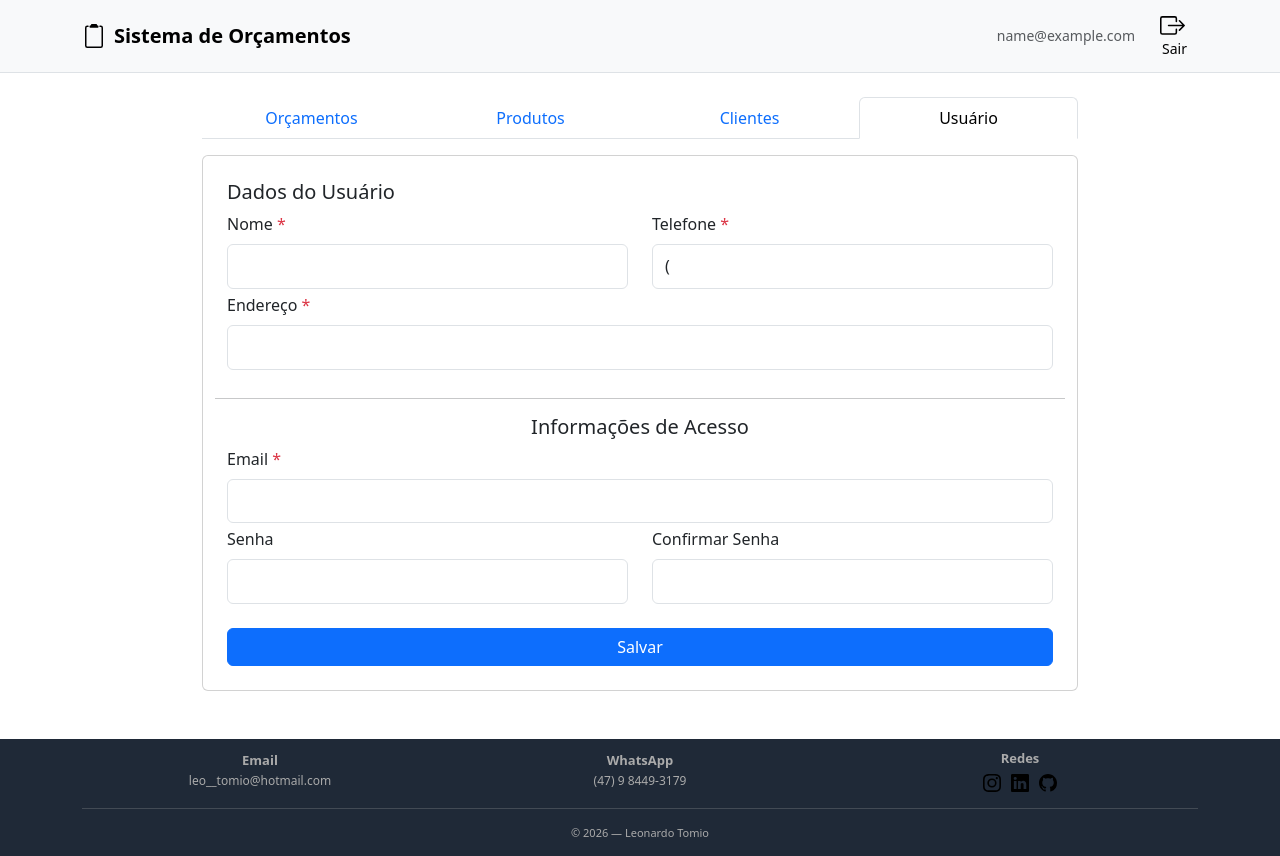
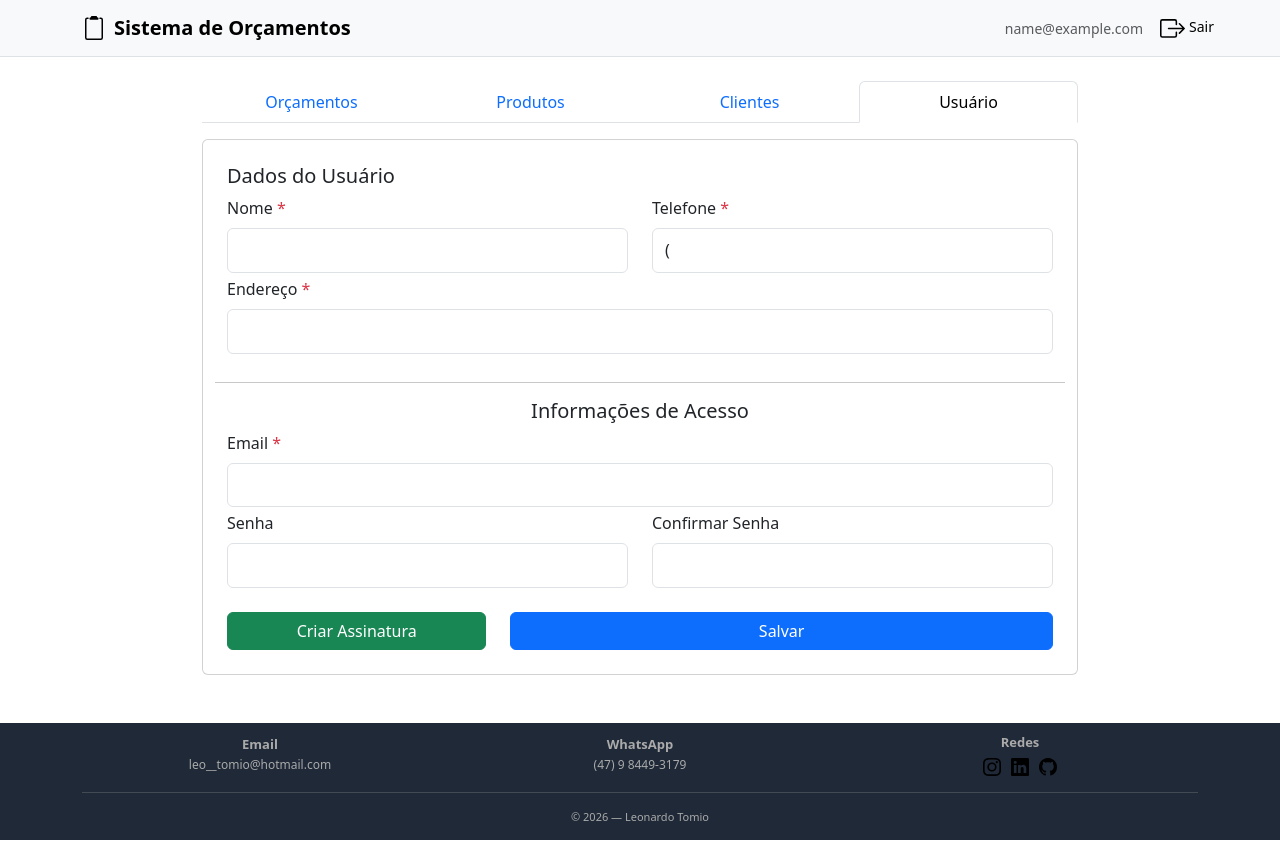
Before and after one commit to LeoTomio/sistema-orcamento-web, a React (Vite) app: page /dashboard in a window 1280 px wide. Built offline with nearby package versions, Linux system fonts and the light colour scheme; no server answers; sample sign-in values are in the browser's storage.

Commit message:
estilos + ajustes + componente assinatura

```diff
--- a/package.json
+++ b/package.json
@@ -23,6 +23,7 @@
     "react-dom": "^19.2.4",
     "react-router-dom": "^7.13.0",
     "react-select": "^5.10.2",
+    "react-signature-canvas": "^1.1.0-alpha.2",
     "sonner": "^2.0.7",
     "uuid": "^13.0.0"
   }
--- a/src/components/NavBar.tsx
+++ b/src/components/NavBar.tsx
@@ -1,28 +1,32 @@
 import { Button, Container, Nav, Navbar } from "react-bootstrap"
 import { BoxArrowRight, Clipboard2 } from "react-bootstrap-icons"
 import { useAuth } from "../context/AuthContext"
+import "../styles/navbar.css"
 
 function NavBar() {
     const { signOut, user } = useAuth()
-    return (<Navbar bg="light" expand="lg" className="border-bottom">
-        <Container className="d-flex justify-content-between">
-            <Navbar.Brand className="d-flex align-items-center gap-2">
+
+    return (
+        <Navbar bg="light" expand="lg" className="border-bottom app-navbar">
+            <Container className="d-flex justify-content-between align-items-center flex-nowrap">
+                <Navbar.Brand className="d-flex align-items-center gap-2 mb-0 brand-nowrap">
                     <Clipboard2 size={24} />
                     <b>Sistema de Orçamentos</b>
                 </Navbar.Brand>
 
-            <Nav className="align-items-center gap-3">
-                <span className="text-muted small d-none d-sm-inline">
+                <Nav className="align-items-center gap-2 flex-nowrap nav-actions">
+                    <span className="text-muted small user-email">
                         {user?.email}
                     </span>
 
-                <Button variant="light" size="sm" onClick={signOut}>
+                    <Button variant="light" size="sm" onClick={signOut} className="logout-btn">
                         <BoxArrowRight className="me-1" />
                         Sair
                     </Button>
                 </Nav>
             </Container>
-    </Navbar>)
+        </Navbar>
+    )
 }
 
 export default NavBar
--- a/src/modules/budgets/Budget.tsx
+++ b/src/modules/budgets/Budget.tsx
@@ -7,7 +7,6 @@ import PaginationComponent from "../../components/Pagination";
 import BudgetModal from "./Modal";
 import BudgetService from "./Service";
 import type { Budget } from "./types";
-import { statusConverter } from "../../utils/formaters";
 
 
 export default function Budgets() {
--- a/src/modules/budgets/Modal.tsx
+++ b/src/modules/budgets/Modal.tsx
@@ -13,7 +13,6 @@ import type { ProductForm } from "../products/types";
 import BudgetItemTable from "./ItemTable";
 import BudgetService from "./Service";
 import type { Budget } from "./types";
-
 interface Props {
   show: boolean;
   onClose: () => void;
@@ -33,6 +32,7 @@ export default function BudgetModal({ show, onClose, selectedBudget, onSuccess }
 
   const [openClientModal, setOpenClientModal] = useState(false);
   const [clientList, setClientList] = useState<{ value: string, label: string }[]>([])
+
 
   const availableProducts = products
     .filter((p) => !formData.items.some((i) => i.productId === p.id))
@@ -283,7 +283,6 @@ export default function BudgetModal({ show, onClose, selectedBudget, onSuccess }
         }}
         isFromBudget={true}
       />
-
     </>
   );
 }
--- a/src/modules/budgets/Service.ts
+++ b/src/modules/budgets/Service.ts
@@ -29,7 +29,6 @@ const BudgetService = {
         const response = await api.get(`/budget/pdf/${id}`, {
             responseType: "blob"
         });
-
         return response.data;
     }
 };
--- /dev/null
+++ b/src/modules/budgets/SubscribeModal.tsx
@@ -0,0 +1,76 @@
+import { useRef } from "react";
+import SignatureCanvas from "react-signature-canvas";
+import { toast } from "sonner";
+import { useLoading } from "../../context/LoadingContext";
+import userService from "../user/Service";
+import { Button, Modal } from "react-bootstrap";
+
+interface SignatureModalProps {
+    show: boolean
+    onClose: () => void
+}
+
+export function SignatureModal({ show, onClose }: SignatureModalProps) {
+    const { endLoading, startLoading } = useLoading()
+    const sigCanvas = useRef<SignatureCanvas | null>(null);
+
+    const handleClear = () => {
+        sigCanvas.current?.clear();
+    };
+
+    const handleSave = async () => {
+        if (!sigCanvas.current || sigCanvas.current.isEmpty()) {
+            toast.warning("Assine antes de salvar.");
+            return;
+        }
+        try {
+            startLoading()
+            const base64 = sigCanvas.current
+                .getCanvas()
+                .toDataURL("image/png");
+
+
+            await userService.updateSignature(base64);
+            toast.success("Assinatura salva com sucesso!");
+            onClose();
+        } catch (error) {
+            console.error(error);
+            alert("Erro ao salvar assinatura.");
+        } finally {
+            endLoading()
+        }
+    }
+    return (
+        <Modal
+            show={show}
+            onHide={() => onClose()}
+            centered
+        >
+            <Modal.Header closeButton>
+                <Modal.Title>Assinatura</Modal.Title>
+            </Modal.Header>
+
+            <Modal.Body>
+                <div className="subscribe-modal">
+                    <SignatureCanvas
+                        ref={sigCanvas}
+                        penColor="black"
+                        canvasProps={{
+                            width: 465,
+                            height: 100,
+                            className: "signature-canvas",
+                        }}
+                    />
+                </div>
+            </Modal.Body>
+            <Modal.Footer>
+                <Button variant="secondary" onClick={handleClear}>
+                    Limpar
+                </Button>
+                <Button variant="primary" onClick={handleSave}>
+                    Salvar
+                </Button>
+            </Modal.Footer>
+        </Modal>
+    );
+}
--- a/src/modules/dashboard/Dashboard.tsx
+++ b/src/modules/dashboard/Dashboard.tsx
@@ -8,19 +8,16 @@ import Footer from "../../components/Footer";
 import Users from "../user/User";
 
 const Dashboard = () => {
-
-    const [activeTab, setActiveTab] = useState<string>("users");
-
+    const [activeTab, setActiveTab] = useState<string>("user");
 
     return (
-
         <div className="d-flex flex-column min-vh-100">
             <NavBar />
             <Container className="py-4 flex-grow-1" style={{ maxWidth: "900px" }}>
                 <Tabs
                     activeKey={activeTab}
                     onSelect={(k) => setActiveTab(k!)}
-                    className="mb-3"
+                    className="mb-3 dashboard-tabs"
                     justify
                     mountOnEnter
                     unmountOnExit
@@ -28,20 +25,18 @@ const Dashboard = () => {
                     <Tab eventKey="budgets" title="Orçamentos">
                         <Budget />
                     </Tab>
-
                     <Tab eventKey="products" title="Produtos">
                         <Products />
                     </Tab>
                     <Tab eventKey="clients" title="Clientes">
                         <Clients />
                     </Tab>
-                    <Tab eventKey="users" title="Usuário">
+                    <Tab eventKey="user" title="Usuário">
                         <Users />
                     </Tab>
                 </Tabs>
             </Container>
             <Footer />
-
         </div>
     );
 };
--- a/src/modules/user/Service.ts
+++ b/src/modules/user/Service.ts
@@ -10,6 +10,14 @@ const userService = {
         const response = await api.patch("/user", user);
         return response.data;
     },
+
+    async updateSignature(signature: string) {
+        const response = await api.patch(`/user/subscribe`, {
+            signature,
+        });
+
+        return response.data;
+    },
 };
 
 export default userService;
--- a/src/modules/user/User.tsx
+++ b/src/modules/user/User.tsx
@@ -7,6 +7,7 @@ import { formatPhone } from "../../utils/formaters";
 import { onlyNumbers } from "../../utils/validators";
 import userService from "./Service";
 import type { User } from "./types";
+import { SignatureModal } from "../budgets/SubscribeModal";
 
 function Users() {
     const { startLoading, endLoading } = useLoading()
@@ -18,6 +19,9 @@ function Users() {
         password: "",
         confirmPassword: ""
     } as User);
+
+    const [openSignatureModal, setOpenSignatureModal] = useState(false);
+
 
     useEffect(() => {
         loadUser();
@@ -99,7 +103,6 @@ function Users() {
         }));
     };
 
-
     return (
         <>
             <Card className="p-4 mb-4">
@@ -176,13 +179,23 @@ function Users() {
                                 />
                             </Form.Group>
                         </Col>
+                        <Col xs={12} lg={4}>
+                            <Button className="w-100 mt-4" variant="success" onClick={() => setOpenSignatureModal(true)}>
+                                Criar Assinatura
+                            </Button>
+                        </Col>
+                        <Col xs={12} lg={8}>
+                            <Button className="w-100 mt-4" type="submit">
+                                Salvar
+                            </Button>
+                        </Col>
                     </Row>
-
-                    <Button className="w-100 mt-4" type="submit">
-                        Salvar
-                    </Button>
                 </Form>
             </Card>
+            <SignatureModal
+                show={openSignatureModal}
+                onClose={() => { setOpenSignatureModal(false) }}
+            />
         </>
     );
 }
--- a/src/styles/global.css
+++ b/src/styles/global.css
@@ -147,3 +147,28 @@ input {
   align-items: center;
   justify-content: center;
 }
+
+
+.subscribe-modal {
+  border: 1px solid #ccc;
+  width: 100%;
+  max-width: 500px
+}
+
+
+@media (max-width: 768px) {
+  .dashboard-tabs .nav {
+    display: flex !important;
+    flex-wrap: wrap !important;
+  }
+
+  .dashboard-tabs .nav-item {
+    flex: 0 0 50% !important;
+    max-width: 50% !important;
+  }
+
+  .dashboard-tabs .nav-link {
+    width: 100%;
+    text-align: center;
+  }
+}
--- /dev/null
+++ b/src/styles/navbar.css
@@ -0,0 +1,18 @@
+.app-navbar .brand-nowrap,
+.app-navbar .nav-actions {
+    white-space: nowrap;
+}
+
+.app-navbar .nav-actions {
+    flex-wrap: nowrap !important;
+}
+
+.app-navbar .user-email {
+    white-space: nowrap;
+}
+
+@media (max-width: 991px) {
+    .app-navbar .user-email {
+        display: none;
+    }
+}
```
Also changed, not shown: src/styles/footer.css (line endings or trailing spaces), 2 other files (tests, documents, lock files or other folders). Lines whose indentation alone changed are shown as unchanged.
